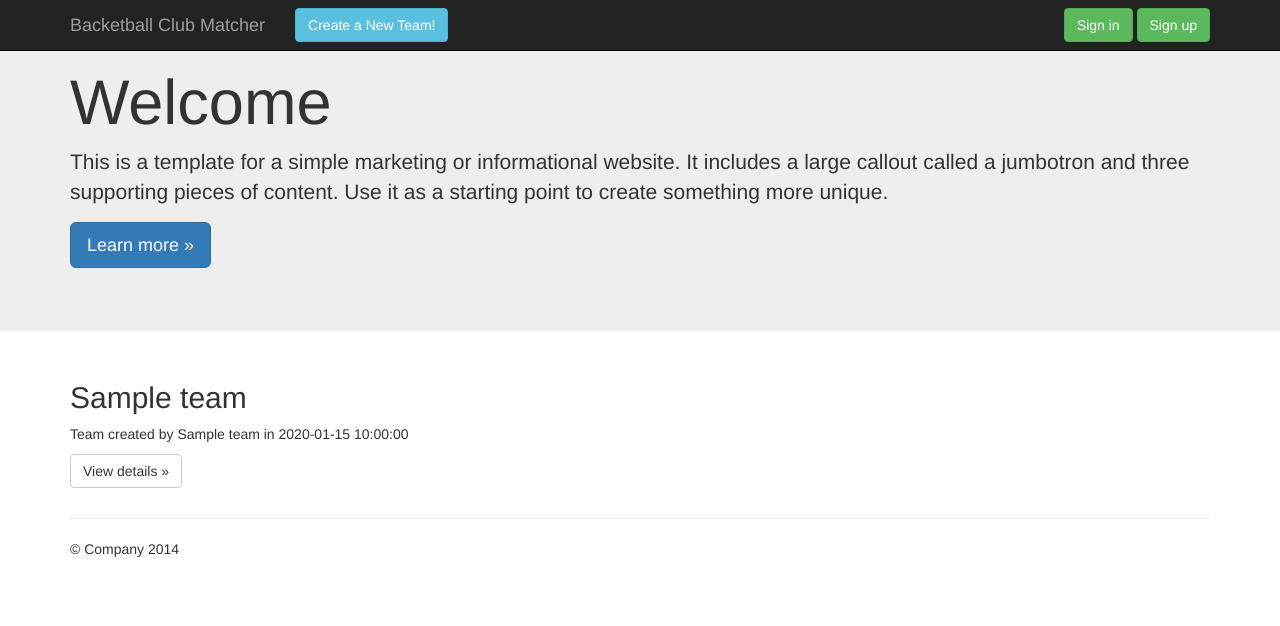
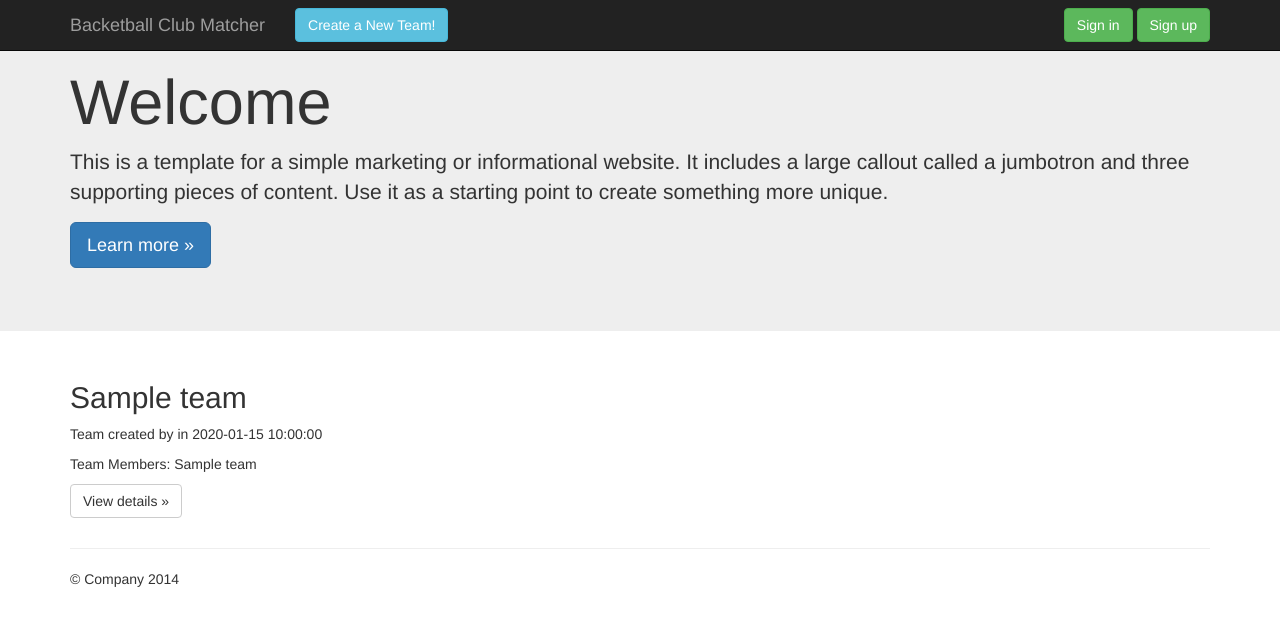
Before and after one commit to leek1211/BCM, a Flask app: template app/templates/main.html in a window 1280 px wide. Shown: the top 626 px of the page. Run offline with Flask 2, Linux system fonts and the light colour scheme; tables that the repository leaves empty hold one stand-in row (values such as "Sample post"); the template is opened without the code that fills it: values that come from a table or form of the project are taken from there, most other values are stand-ins (such as "Sample title", 1, 10 or a date in 2020); some libraries are stand-ins or nearby versions.

Commit message:
Many-to-Many relation between user and team
Also changed naming in plural to singular.

```diff
--- a/app/templates/main.html
+++ b/app/templates/main.html
@@ -13,16 +13,16 @@
     </div>
     <div id="navbar" class="navbar-collapse collapse">
       <div class="navbar-form navbar-left">
-        <button onclick="window.location.href='{{ url_for("teams.team_register") }}'" class="btn btn-info">Create a New Team!</button>
+        <button onclick="window.location.href='{{ url_for("team.team_register") }}'" class="btn btn-info">Create a New Team!</button>
       </div>
 
       <div class="navbar-form navbar-right">
         {% if not 'user_id' in session %}
-        <button onclick="window.location.href='{{ url_for("users.login") }}'" class="btn btn-success">Sign in</button>
-        <button onclick="window.location.href='{{ url_for("users.register") }}'" class="btn btn-success">Sign up</button>
+        <button onclick="window.location.href='{{ url_for("user.login") }}'" class="btn btn-success">Sign in</button>
+        <button onclick="window.location.href='{{ url_for("user.register") }}'" class="btn btn-success">Sign up</button>
 
         {% else %}
-        <form method="POST" action="{{ url_for('users.logout') }}">
+        <form method="POST" action="{{ url_for('user.logout') }}">
           <button type="submit" class="btn btn-warning">Sign out </button>
         </form>
         {% endif %}
@@ -56,8 +56,9 @@
 
     <div class="col-md-4">
       <h2>{{ team.name }}</h2>
-      <p> Team created by {{ team.captainName }} in {{ team.created_at}} </p>
-      <p><a class="btn btn-default" href="{{ url_for('teams.team_page', teamid=team.id) }}" role="button">View details &raquo;</a></p>
+      <p> Team created by in {{ team.created_at}} </p>
+      <p> Team Members: {{ team.memberNames }} </p>
+      <p><a class="btn btn-default" href="{{ url_for('team.team_page', teamid=team.id) }}" role="button">View details &raquo;</a></p>
     </div>
     {% endif %}
     {% endfor %}
--- a/app/templates/teams/team_page.html
+++ b/app/templates/team/team_page.html
@@ -1,7 +1,11 @@
 {% extends "base.html"%}
 {% block content %}
 <h1> {{ team.name }}'s page </h1>
-<div> captain: {{ captain.name }} </div>
+<ul>
+  {% for member in members %}
+  <li> {{ member.name }} </li>
+  {% endfor %}
+</ul>
 <div> Established in {{ team.created_at }} </div>
 
 
--- a/app/views/__init__.py
+++ /dev/null
@@ -1,2 +0,0 @@
-from flask import Flask
-va = Flask(__name__)
--- a/app/views/home.py
+++ b/app/views/home.py
@@ -16,7 +16,7 @@
 def home():
   all_teams = Team.query.all()
   for team in all_teams:
-      team.captainName = User.query.filter_by(id=team.captain).first().name
+      team.memberNames= map(lambda x:str(x.name), team.members)
 
   rows = map(None, *(iter(all_teams),) * 3)
 
```
Also changed, not shown: app/templates/user/login.html (renamed from app/templates/users/register.html, +2 -8 lines), app/templates/user/register.html (renamed from app/templates/users/login.html, +8 -2 lines), app/views/team.py (+5 -4 lines), app/views/user.py (+4 -4 lines), app/templates/team/register.html (renamed from app/templates/teams/register.html).
